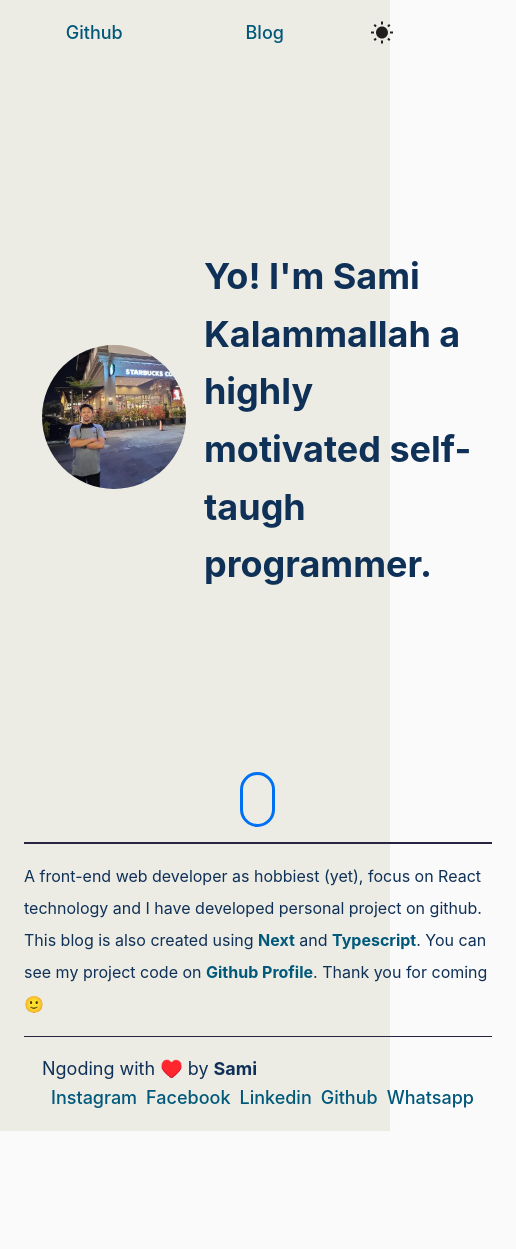
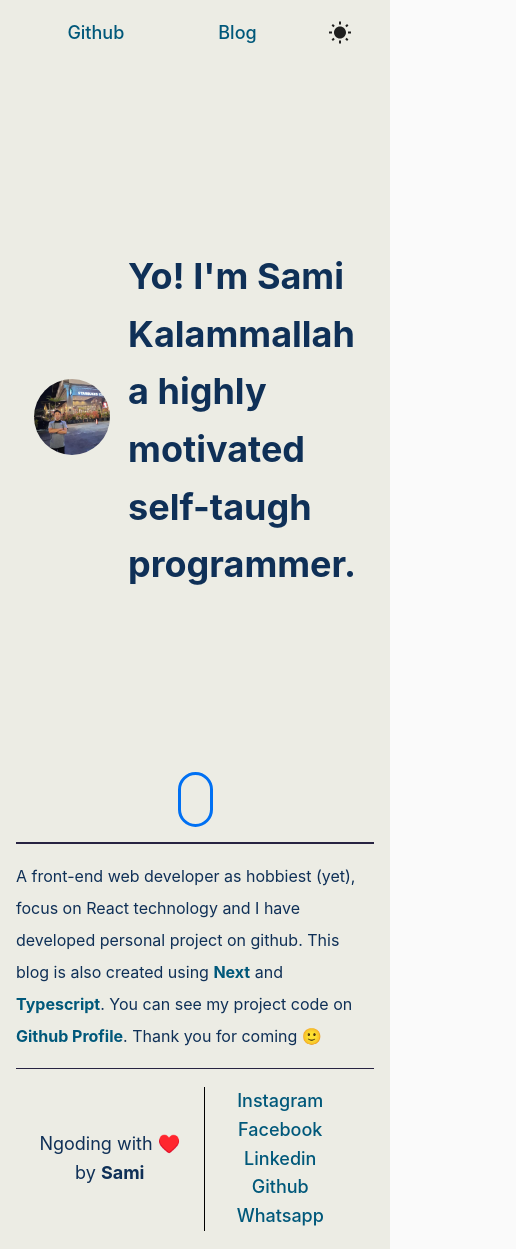
Before and after one commit to SamX23/my-blog, a Next.js app: page / in a window 390 px wide. Shown: the whole page, 516 px wide, since content can reach past the window. Before the commit the page ends 1131 px from the top, so only its background shows below. Built offline with nearby package versions, Linux system fonts and the light colour scheme.

Commit message:
Update : fix mobile responsive

```diff
--- a/src/components/footer.tsx
+++ b/src/components/footer.tsx
@@ -9,17 +9,33 @@ const Footer = () => {
     },
     footer_Bar: {
       padding: "1em",
+      "@media(max-width: 700px)": {
+        textAlign: "center",
+      },
     },
     footer_author: {
-      fontWeight: "bold",
+      paddingRight: "1em",
+      "& span": {
+        fontWeight: "bold",
+      },
     },
     footer_sosmed: {
+      textAlign: "right",
       "& a": {
         marginLeft: ".5em",
         fontWeight: "500",
       },
+      "@media(max-width: 700px)": {
+        borderLeft: "1px solid black",
+        textAlign: "center",
+        display: "grid",
+        "& a": {
+          margin: "unset",
+        },
+      },
     },
   });
+
   const classes = useStyles();
 
   return (
@@ -31,14 +47,14 @@ const Footer = () => {
         justify="space-between"
         alignItems="center"
       >
-        <Grid item>
+        <Grid item xs className={classes.footer_author}>
           Ngoding with{" "}
           <span role="img" aria-label="love">
             ♥️
           </span>{" "}
-          by <span className={classes.footer_author}>Sami</span>
+          by <span>Sami</span>
         </Grid>
-        <Grid item className={classes.footer_sosmed}>
+        <Grid item xs className={classes.footer_sosmed}>
           {socialMedia.networks.map((item) => (
             <a key={item.id} href={item.url}>
               {item.name}
--- a/src/components/layout.tsx
+++ b/src/components/layout.tsx
@@ -1,5 +1,6 @@
 import { useContext } from "react";
 import Grid from "@material-ui/core/Grid";
+import Container from "@material-ui/core/Container";
 import { makeStyles } from "@material-ui/core/styles";
 import { ToggleThemeContext } from "../theme/themeProvider";
 import { darkColorPalette, lightColorPalette } from "../theme/theme";
@@ -23,10 +24,6 @@ const Layout = ({ children, home, blog, siteTitle = defaultTitle }: Props) => {
       color: isDark ? darkColorPalette.text : lightColorPalette.text,
       minHeight: "100vh",
     },
-    container: {
-      maxWidth: "1100px",
-      padding: "0 1.5rem",
-    },
     header: {
       display: "flex",
       flexDirection: "column",
@@ -39,7 +36,7 @@ const Layout = ({ children, home, blog, siteTitle = defaultTitle }: Props) => {
     <Grid container direction="column" className={classes.layout}>
       <HeadTag siteTitle={siteTitle} />
       <Navigation blog={blog} />
-      <div className={classes.container}>
+      <Container>
         <header className={classes.header}>
           <Hero home={home} name={profile.fullName} />
         </header>
@@ -48,7 +45,7 @@ const Layout = ({ children, home, blog, siteTitle = defaultTitle }: Props) => {
 
         {!home && <BackToHome />}
         <Footer />
-      </div>
+      </Container>
     </Grid>
   );
 };
--- a/src/components/navigation.tsx
+++ b/src/components/navigation.tsx
@@ -1,12 +1,20 @@
 import Link from "next/link";
-import { useEffect, useState } from "react";
+import { useContext, useEffect, useState } from "react";
 import Grid from "@material-ui/core/Grid";
+import Container from "@material-ui/core/Container";
 import { makeStyles } from "@material-ui/core/styles";
 import { ProgressBar, ThemeButton } from "./index";
+import { ToggleThemeContext } from "../theme/themeProvider";
+import { darkColorPalette, lightColorPalette } from "../theme/theme";
 
 interface Props {
   blog?: boolean;
 }
+
+const Navigation = ({ blog }: Props) => {
+  const { isDark } = useContext(ToggleThemeContext);
+  const [prevScrollPos, setPrevScrollPos] = useState(0);
+  const [visible, setVisible] = useState(true);
 
   const useStyles = makeStyles({
     nav__Bar: {
@@ -17,8 +25,6 @@ const useStyles = makeStyles({
 
     nav__Container: {
       position: "fixed",
-    maxWidth: "1100px",
-    margin: "auto",
       left: 0,
       right: 0,
       transition: "top 0.5s",
@@ -27,19 +33,28 @@ const useStyles = makeStyles({
     nav__Menu: {
       padding: ".5em",
       textAlign: "center",
+      width: "100%",
       "& a": {
         fontWeight: 500,
       },
       "& button": {
+        width: "100%",
         height: "3rem",
+        backgroundColor: isDark
+          ? darkColorPalette.secondary
+          : lightColorPalette.secondary,
+        "&:hover": {
+          backgroundColor: isDark
+            ? darkColorPalette.secondary
+            : lightColorPalette.secondary,
+          opacity: ".8",
+        },
       },
     },
   });
 
-const Navigation = ({ blog }: Props) => {
   const classes = useStyles();
-  const [prevScrollPos, setPrevScrollPos] = useState(0);
-  const [visible, setVisible] = useState(true);
+
   const handleScroll = () => {
     const currentScrollPos = window.pageYOffset;
     setVisible(
@@ -60,7 +75,7 @@ const Navigation = ({ blog }: Props) => {
       {!blog && (
         <nav className={classes.nav__Bar} id="navbar">
           <ProgressBar />
-          <div
+          <Container
             className={classes.nav__Container}
             style={{ top: visible ? "0" : "-60px" }}
           >
@@ -72,20 +87,20 @@ const Navigation = ({ blog }: Props) => {
               className={classes.nav__Menu}
             >
               {/* <Link href="/github"> */}
-              <Grid item xs>
+              <Grid item xs={5}>
                 <a href="https://github.com/samx23">Github</a>
               </Grid>
               {/* </Link> */}
-              <Grid item xs>
+              <Grid item xs={5}>
                 <Link href="/blog">
                   <a>Blog</a>
                 </Link>
               </Grid>
-              <Grid item xs={1}>
+              <Grid item xs={2}>
                 <ThemeButton />
               </Grid>
             </Grid>
-          </div>
+          </Container>
         </nav>
       )}
     </>
```
Lines whose indentation alone changed are shown as unchanged.
